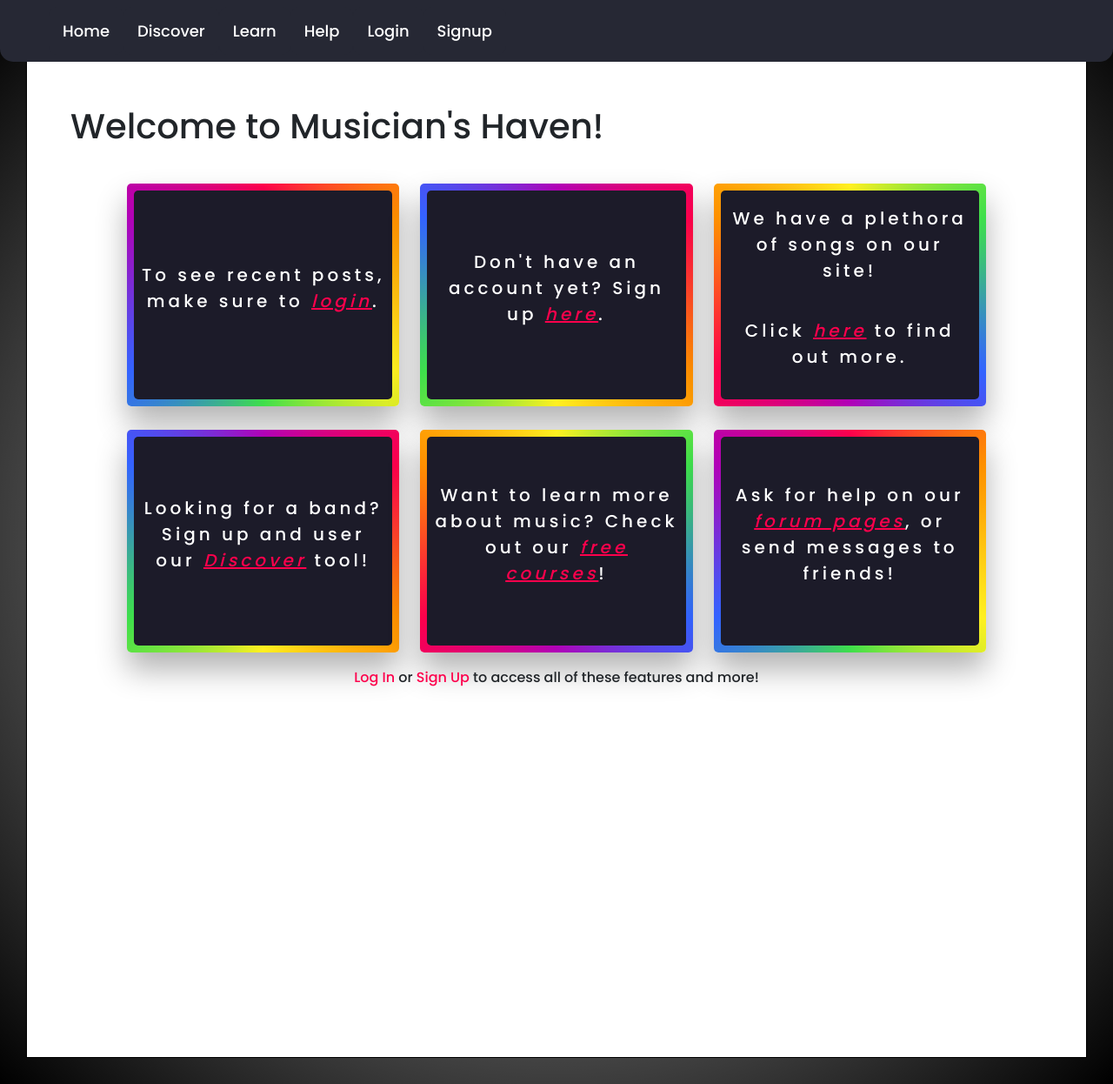
After one commit to JLR24/musicians_haven, a Flask app: template website/mh/templates/home_logged_out.html in a window 1280 px wide. The commit adds this page. Shown: the whole page at 87% size. Run offline with Flask 3, Linux system fonts and the light colour scheme; the template is opened without the code that fills it, so the values that code supplies are empty; some libraries are stand-ins or nearby versions.

Commit message:
Implemented home pages.

```diff
--- a/website/auth/static/base.css
+++ b/website/auth/static/base.css
@@ -2,6 +2,8 @@
 .navbar{
     background-color: #262834;
     color: white;
+    border-bottom-left-radius: 15px;
+    border-bottom-right-radius: 15px;
 }
 
 .second_navbar{
@@ -61,3 +63,10 @@
     padding: 10px;
     margin: 5px;
 }
+
+
+.backgroundBorder {
+    /* background-color: black; */
+    /* background-image: radial-gradient(black, white); */
+    background-image: radial-gradient(rgba(0, 0, 0, 0.2), black);
+}
--- a/website/auth/templates/base.html
+++ b/website/auth/templates/base.html
@@ -15,12 +15,17 @@
         href="https://stackpath.bootstrapcdn.com/font-awesome/4.7.0/css/font-awesome.min.css"
         crossorigin="anonymous"/>
 
+    <!-- Widgets -->
+    <link rel="preconnect" href="https://fonts.gstatic.com">
+    <link href="https://fonts.googleapis.com/css2?family=Poppins:wght@500&display=swap" rel="stylesheet">
+
     <link rel="stylesheet" href="{{url_for('auth.static', filename='base.css')}}">
+    <link rel="stylesheet" href="{{url_for('mh.static', filename='home.css')}}">
 
 
     <title>{% block title %} {% endblock %}</title>
 </head>
-<body>
+<body style="font-family: 'Poppins',sans-serif;" class="backgroundBorder">
     <!-- Navbar -->
     <div class="navbar">
         <div class="menu">
--- /dev/null
+++ b/website/mh/static/home.css
@@ -0,0 +1,153 @@
+.threadScrollBar {
+    margin-left: 10px;
+    padding: 10px;
+    overflow-x: auto;
+    overflow-y: hidden;
+    white-space: nowrap;
+}
+
+/* Hide scrollbar for Chrome, Safari and Opera */
+.threadScrollBar::-webkit-scrollbar {
+    display: none;
+}
+
+/* Hide scrollbar for IE, Edge and Firefox */
+.threadScrollBar {
+    -ms-overflow-style: none;  /* IE and Edge */
+    scrollbar-width: none;  /* Firefox */
+}
+
+.threadItem {
+    border: 1.5px solid black;
+    border-radius: 15px;
+    padding: 7px;
+    margin: 5px;
+}
+
+div.inner{
+    background-color: #1c1b29;
+    height: 240px;
+    width: 95%;
+    margin: 2.5%;
+    border-radius: 5px;
+    font-family: 'Poppins',sans-serif;
+    color: #ffffff;
+    font-size: 20px;
+    letter-spacing: 4px;
+    display: grid;
+    place-items: center;
+    padding: 6px;
+    overflow-wrap: break-word;
+}
+
+.inner a {
+    color: #fd004c;
+    text-decoration: underline;
+    font-style: italic;
+}
+
+.link {
+    color: #fd004c;
+    text-decoration: underline;
+    font-style: italic;
+}
+
+div.outer1{
+    border-radius: 5px;
+    box-shadow: 0 20px 35px rgba(0,0,0,0.3);
+    height: 256px;
+    width: 28%;
+    display: inline-block;
+    overflow: hidden;
+    background: conic-gradient(
+        #fd004c,
+        #fe9000,
+        #fff020,
+        #3edf4b,
+        #3363ff,
+        #b102b7,
+        #fd004c
+    );
+    margin: 10px;
+    /* display: flex; */
+    flex-wrap: wrap;
+    justify-content: center;
+    text-align: center;
+}
+
+div.outer3{
+    border-radius: 5px;
+    box-shadow: 0px 20px 35px rgba(0,0,0,0.3);
+    height: 256px;
+    width: 28%;
+    display: inline-block;
+    overflow: hidden;
+    background: conic-gradient(
+        #fff020,
+        #3edf4b,
+        #3363ff,
+        #b102b7,
+        #fd004c,
+        #fe9000,
+        #fff020
+    );
+    margin: 10px;
+    /* display: flex; */
+    flex-wrap: wrap;
+    justify-content: center;
+    text-align: center;
+}
+
+div.outer2{
+    border-radius: 5px;
+    box-shadow: 0 20px 35px rgba(0,0,0,0.3);
+    height: 256px;
+    width: 28%;
+    display: inline-block;
+    overflow: hidden;
+    background: conic-gradient(
+        #b102b7,
+        #fd004c,
+        #fe9000,
+        #fff020,
+        #3edf4b,
+        #3363ff,
+        #b102b7
+    );
+    margin: 10px;
+    /* display: flex; */
+    flex-wrap: wrap;
+    justify-content: center;
+    text-align: center;
+}
+
+/* CENTRED */
+div.outer0{
+    border-radius: 5px;
+    box-shadow: 0 20px 35px rgba(0,0,0,0.3);
+    height: 256px;
+    width: 28%;
+    display: inline-block;
+    overflow: hidden;
+    background: conic-gradient(
+        #fd004c,
+        #fe9000,
+        #fff020,
+        #3edf4b,
+        #3363ff,
+        #b102b7,
+        #fd004c
+    );
+    margin: auto;
+    display: flex;
+    flex-wrap: wrap;
+    justify-content: center;
+    text-align: center;
+}
+
+@media screen and (max-width: 820px) {
+    div.inner {
+        font-size: 12;
+        letter-spacing: 2px;
+    }
+}
--- /dev/null
+++ b/website/mh/templates/home_logged_out.html
@@ -0,0 +1,44 @@
+{% extends "base.html" %}
+
+{% block title %} MH Home {% endblock %}
+
+{% block content %}
+
+<h1>Welcome to Musician's Haven!</h1><br>
+
+<div style="text-align: center;">
+    <div class="outer1">
+        <div class="inner">
+            <p>To see recent posts, make sure to <a href="/auth/login">login</a>.</p>
+        </div>
+    </div>
+    <div class="outer2">
+        <div class="inner">
+            <p>Don't have an account yet? Sign up <a href="/auth/signup">here</a>.</p>
+        </div>
+    </div>
+    <div class="outer3">
+        <div class="inner">
+            <p>We have a plethora of songs on our site!</p><p>Click <a href="/mh/learn/">here</a> to find out more.</p>
+        </div>
+    </div>
+    <div class="outer2">
+        <div class="inner">
+            <p>Looking for a band? Sign up and user our <a href="/mh/discover/band">Discover</a> tool!</p>
+        </div>
+    </div>
+    <div class="outer3">
+        <div class="inner">
+            <p>Want to learn more about music? Check out our <a href="/mh/learn/courses">free courses</a>!</p>
+        </div>
+    </div>
+    <div class="outer1">
+        <div class="inner">
+            <p>Ask for help on our <a href="/mh/social/forum">forum pages</a>, or send messages to friends!</p>
+        </div>
+    </div>
+    <br>
+    <p><a style="color:#fd004c" href="/auth/login">Log In</a> or <a style="color:#fd004c" href="/auth/signup">Sign Up</a> to access all of these features and more!</p>
+</div>
+
+{% endblock %}
```
Also changed, not shown: website/mh/mh.py (+15 -2 lines), website/mh/static/paginator.py (added, +74 -0 lines), website/mh/templates/home_logged_in.html (added, +68 -0 lines), website/models.py (+50 -0 lines), 1 other file.
